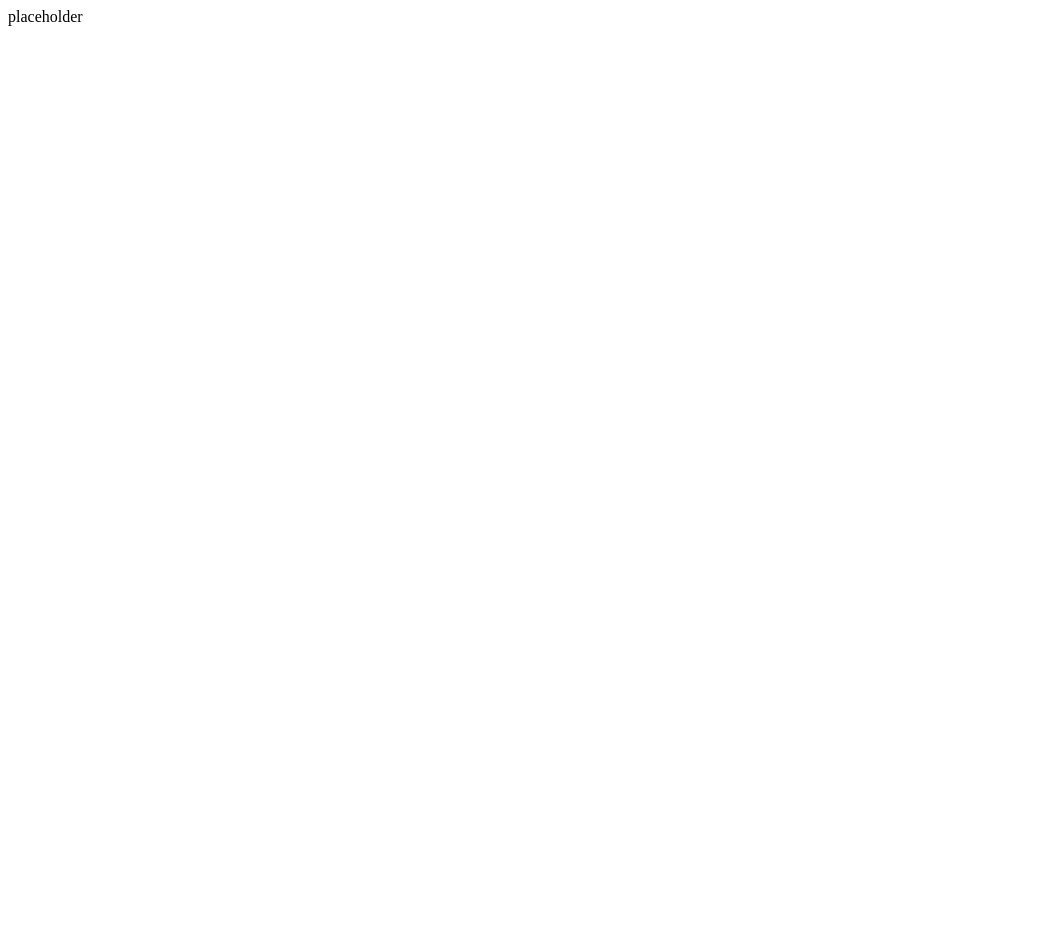
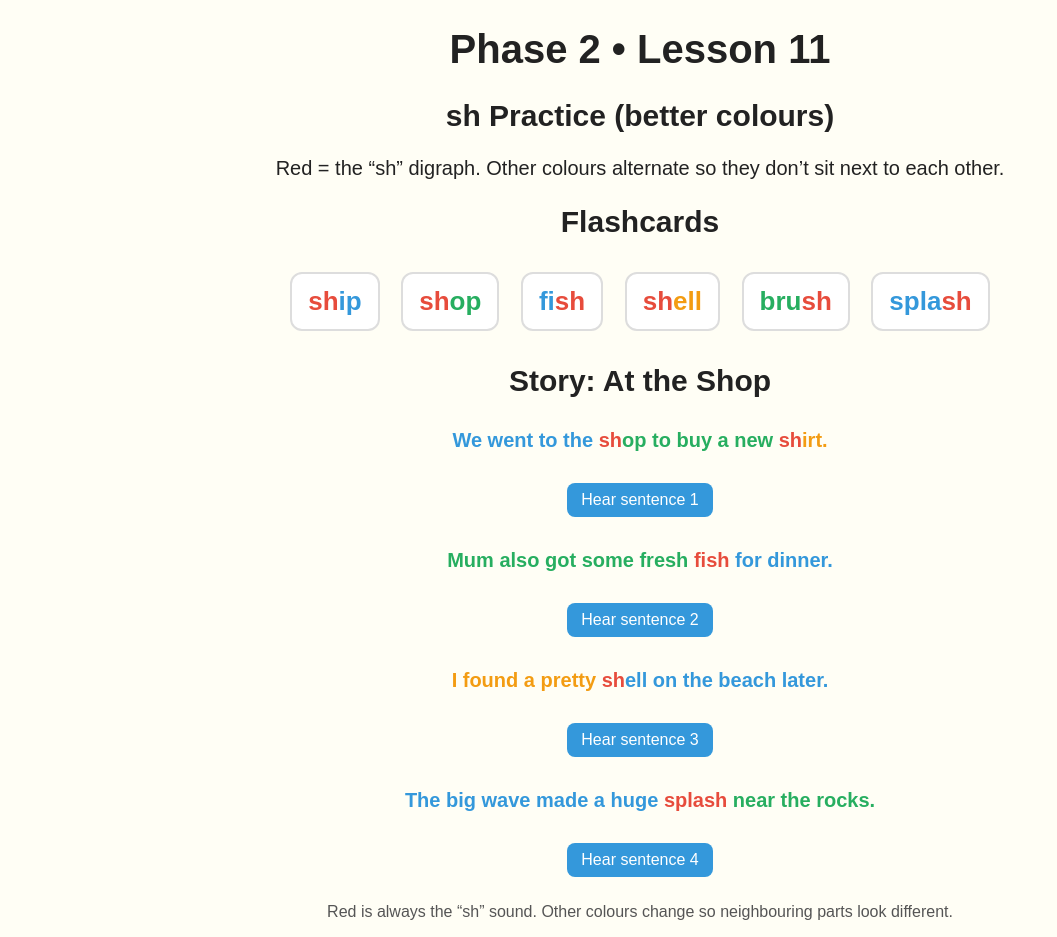
Before and after one commit to otiosemain/leina-phonics, a plain HTML site: page Phase2_Lesson11_sh_practice.html in a window 1280 px wide. Shown: the whole page, without its empty margins (0-1057 px from the left). Before the commit the page ends 800 px from the top, so only its background shows below. Drawn offline with Linux system fonts and the light colour scheme.

Commit message:
Upload Phase 2 Lessons 11-12

```diff
--- a/Phase2_Lesson11_sh_practice.html
+++ b/Phase2_Lesson11_sh_practice.html
@@ -1 +1,57 @@
-placeholder
+<!DOCTYPE html>
+<html lang="en">
+<head>
+<meta charset="UTF-8">
+<meta name="viewport" content="width=device-width, initial-scale=1.0">
+<title>Phase 2 Lesson 11: sh Practice</title>
+<style>
+  body { font-family: Arial, Helvetica, sans-serif; background: #fffef5; margin: 16px; font-size: 20px; color: #222; }
+  h1, h2 { text-align: center; }
+  .word { display: inline-block; margin: 8px; padding: 12px 16px; border-radius: 12px; background: white; border: 2px solid #ddd; cursor: pointer; font-size: 26px; }
+  .dig { color: #e74c3c; font-weight: bold; }
+  .p1 { color: #3498db; font-weight: bold; }
+  .p2 { color: #27ae60; font-weight: bold; }
+  .p3 { color: #f39c12; font-weight: bold; }
+  button { margin: 6px; padding: 8px 14px; background: #3498db; color: white; border: none; border-radius: 8px; cursor: pointer; font-size: 16px; }
+  .story { text-align: center; margin: 20px 0; line-height: 1.7; }
+  .practice { margin-top: 20px; font-size: 16px; text-align: center; color: #555; }
+</style>
+</head>
+<body>
+  <h1>Phase 2 • Lesson 11</h1>
+  <h2>sh Practice (better colours)</h2>
+  <p style="text-align:center;">Red = the “sh” digraph. Other colours alternate so they don’t sit next to each other.</p>
+  <h2>Flashcards</h2>
+  <div style="text-align:center;">
+    <div class="word" onclick="speak('ship')"><span class="dig">sh</span><span class="p1">ip</span></div>
+    <div class="word" onclick="speak('shop')"><span class="dig">sh</span><span class="p2">op</span></div>
+    <div class="word" onclick="speak('fish')"><span class="p1">fi</span><span class="dig">sh</span></div>
+    <div class="word" onclick="speak('shell')"><span class="dig">sh</span><span class="p3">ell</span></div>
+    <div class="word" onclick="speak('brush')"><span class="p2">bru</span><span class="dig">sh</span></div>
+    <div class="word" onclick="speak('splash')"><span class="p1">spla</span><span class="dig">sh</span></div>
+  </div>
+  <h2>Story: At the Shop</h2>
+  <div class="story">
+    <p><span class="p1">We went to the </span><span class="dig">sh</span><span class="p2">op to buy a new </span><span class="dig">sh</span><span class="p3">irt.</span></p>
+    <button onclick="speak('We went to the shop to buy a new shirt.')">Hear sentence 1</button>
+    <p><span class="p2">Mum also got some fresh </span><span class="dig">fi</span><span class="dig">sh</span><span class="p1"> for dinner.</span></p>
+    <button onclick="speak('Mum also got some fresh fish for dinner.')">Hear sentence 2</button>
+    <p><span class="p3">I found a pretty </span><span class="dig">sh</span><span class="p1">ell on the beach later.</span></p>
+    <button onclick="speak('I found a pretty shell on the beach later.')">Hear sentence 3</button>
+    <p><span class="p1">The big wave made a huge </span><span class="dig">spla</span><span class="dig">sh</span><span class="p2"> near the rocks.</span></p>
+    <button onclick="speak('The big wave made a huge splash near the rocks.')">Hear sentence 4</button>
+  </div>
+  <div class="practice">Red is always the “sh” sound. Other colours change so neighbouring parts look different.</div>
+  <script>
+    function speak(text) {
+      if ('speechSynthesis' in window) {
+        window.speechSynthesis.cancel();
+        const u = new SpeechSynthesisUtterance(text);
+        u.rate = 0.9;
+        u.pitch = 1.1;
+        window.speechSynthesis.speak(u);
+      }
+    }
+  </script>
+</body>
+</html>
```
